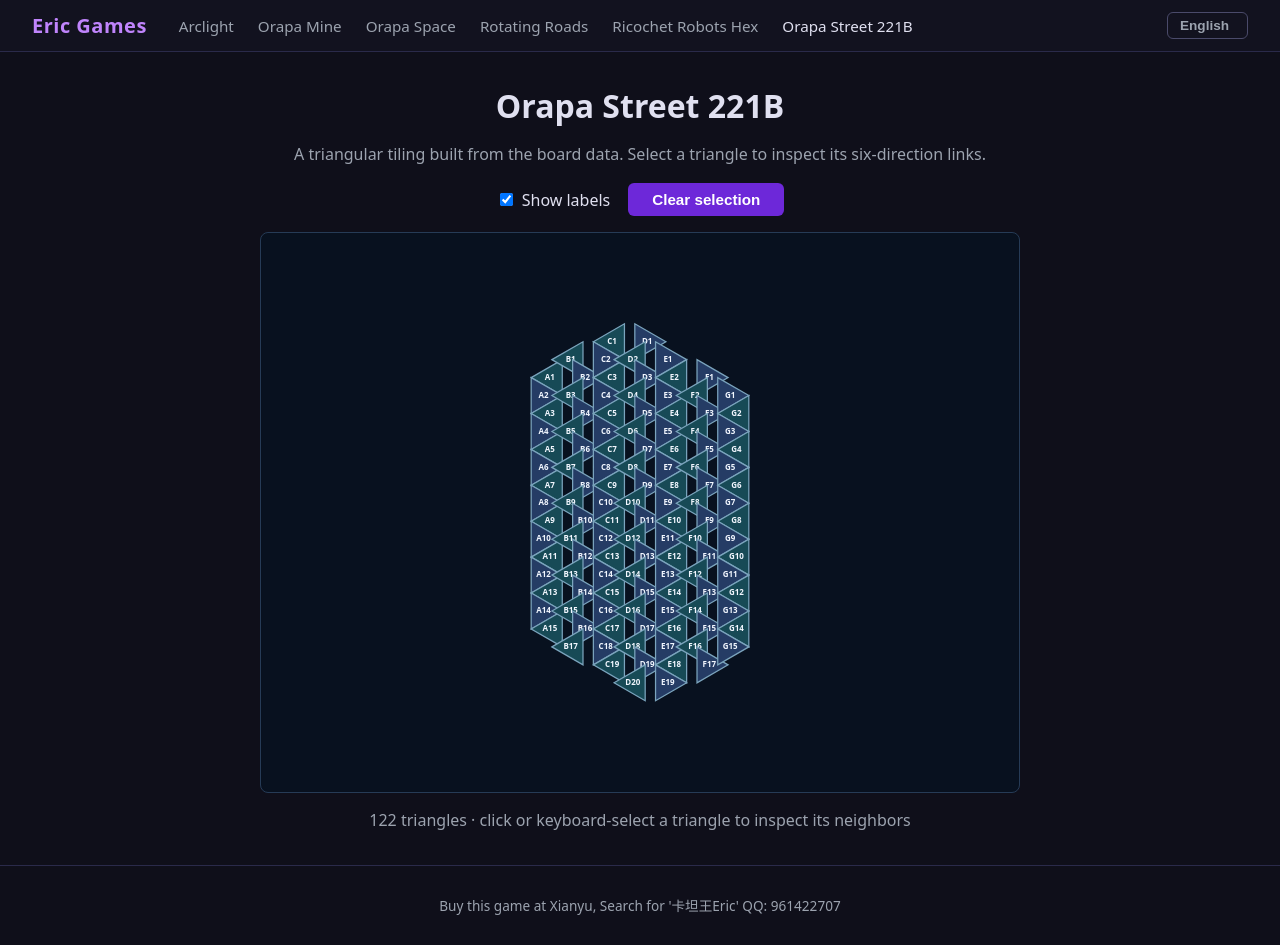
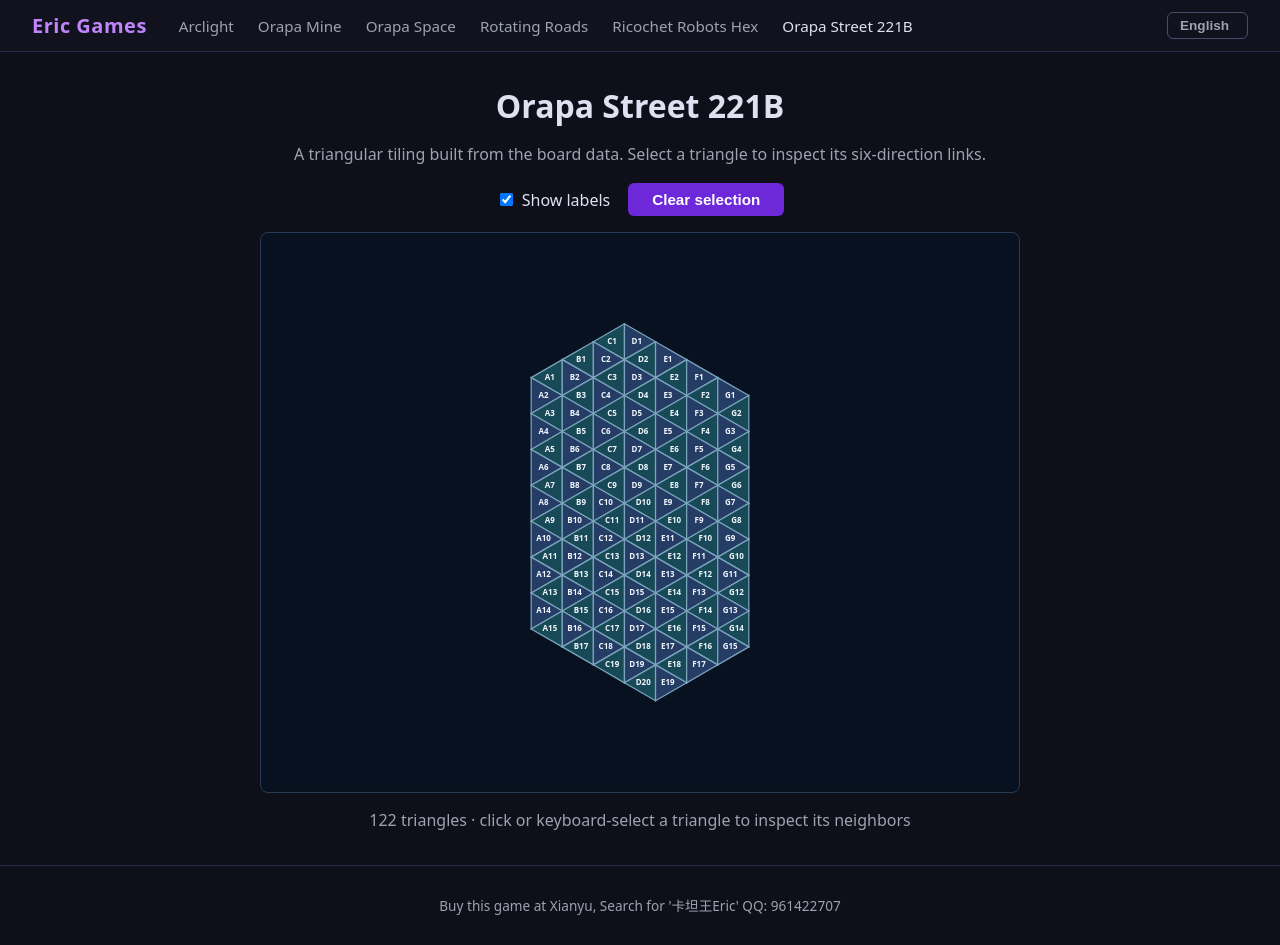
Before and after one commit to EricWebsmith/ericgames, a React (Vite) app: page /#/orapa-street-221b in a window 1280 px wide. Built offline with nearby package versions, Linux system fonts and the light colour scheme.

Commit message:
Position triangles using q/r bounds
Co-authored-by: Copilot <223556219+Copilot@users.noreply.github.com>

```diff
--- a/src/components/OrapaStreet221B.tsx
+++ b/src/components/OrapaStreet221B.tsx
@@ -6,17 +6,20 @@ const BOARD = getBoard();
 const SVG_WIDTH = 760;
 const SVG_HEIGHT = 560;
 const TRIANGLE_SIDE = 36;
-const TRIANGLE_HALF_HEIGHT = (Math.sqrt(3) * TRIANGLE_SIDE) / 2;
+const TRIANGLE_WIDTH = (Math.sqrt(3) * TRIANGLE_SIDE) / 2;
 const ROW_GAP = TRIANGLE_SIDE / 2;
-const Q_STEP = TRIANGLE_SIDE * 1.732 / 2; // TRIANGLE_SIDE * sqrt(3) / 2
-const R_X_STEP = -TRIANGLE_HALF_HEIGHT / 3;
 
 type Point = { x: number; y: number };
+type Bounds = { top: number; bottom: number; left: number; right: number };
 
-function getGridPosition(node: Node): Point {
+function getTriangleBounds(node: Node): Bounds {
+  const left = node.q * TRIANGLE_WIDTH;
+  const top = node.r * ROW_GAP;
   return {
-    x: node.q * Q_STEP + (node.r % 2) * R_X_STEP,
-    y: node.r * ROW_GAP,
+    top,
+    bottom: top + TRIANGLE_SIDE,
+    left,
+    right: left + TRIANGLE_WIDTH,
   };
 }
 
@@ -25,31 +28,41 @@ function getTriangleNodes(board: Board): Node[] {
 }
 
 const TRIANGLE_NODES = getTriangleNodes(BOARD);
-const gridPositions = TRIANGLE_NODES.map(getGridPosition);
-const boardBounds = {
-  left: Math.min(...gridPositions.map(point => point.x)) - (TRIANGLE_HALF_HEIGHT * 2 / 3),
-  right: Math.max(...gridPositions.map(point => point.x)) + (TRIANGLE_HALF_HEIGHT * 2 / 3),
-  top: Math.min(...gridPositions.map(point => point.y)) - TRIANGLE_SIDE / 2,
-  bottom: Math.max(...gridPositions.map(point => point.y)) + TRIANGLE_SIDE / 2,
+const triangleBounds = TRIANGLE_NODES.map(getTriangleBounds);
+const boardBounds: Bounds = {
+  left: Math.min(...triangleBounds.map(bounds => bounds.left)),
+  right: Math.max(...triangleBounds.map(bounds => bounds.right)),
+  top: Math.min(...triangleBounds.map(bounds => bounds.top)),
+  bottom: Math.max(...triangleBounds.map(bounds => bounds.bottom)),
 };
 const BOARD_OFFSET = {
   x: SVG_WIDTH / 2 - (boardBounds.left + boardBounds.right) / 2,
   y: SVG_HEIGHT / 2 - (boardBounds.top + boardBounds.bottom) / 2,
 };
 
-function getTrianglePosition(node: Node): Point {
-  const position = getGridPosition(node);
+function getTriangleViewBounds(node: Node): Bounds {
+  const bounds = getTriangleBounds(node);
   return {
-    x: position.x + BOARD_OFFSET.x,
-    y: position.y + BOARD_OFFSET.y,
+    top: bounds.top + BOARD_OFFSET.y,
+    bottom: bounds.bottom + BOARD_OFFSET.y,
+    left: bounds.left + BOARD_OFFSET.x,
+    right: bounds.right + BOARD_OFFSET.x,
   };
 }
 
-function getTrianglePoints(center: Point, orientation: Node['orientation']): string {
-  const direction = orientation === Orientation.PointyLeft ? -1 : 1;
-  const apexX = center.x + direction * (TRIANGLE_HALF_HEIGHT * 2 / 3);
-  const baseX = center.x - direction * (TRIANGLE_HALF_HEIGHT / 3);
-  return `${apexX},${center.y} ${baseX},${center.y - TRIANGLE_SIDE / 2} ${baseX},${center.y + TRIANGLE_SIDE / 2}`;
+function getTrianglePoints(bounds: Bounds, orientation: Node['orientation']): string {
+  const middleY = (bounds.top + bounds.bottom) / 2;
+  return orientation === Orientation.PointyLeft
+    ? `${bounds.left},${middleY} ${bounds.right},${bounds.top} ${bounds.right},${bounds.bottom}`
+    : `${bounds.right},${middleY} ${bounds.left},${bounds.top} ${bounds.left},${bounds.bottom}`;
+}
+
+function getTriangleLabelPosition(bounds: Bounds, orientation: Node['orientation']): Point {
+  const width = bounds.right - bounds.left;
+  return {
+    x: bounds.left + width * (orientation === Orientation.PointyLeft ? 2 / 3 : 1 / 3),
+    y: (bounds.top + bounds.bottom) / 2,
+  };
 }
 
 export default function OrapaStreet221B() {
@@ -83,7 +96,8 @@ export default function OrapaStreet221B() {
         <rect width={SVG_WIDTH} height={SVG_HEIGHT} fill="#08111f" rx={10} />
 
         {triangleNodes.map(node => {
-          const center = getTrianglePosition(node);
+          const bounds = getTriangleViewBounds(node);
+          const labelPosition = getTriangleLabelPosition(bounds, node.orientation);
           const isSelected = selectedNode === node.name;
           const isNeighbor = selectedNeighbors.has(node.name);
           const fill = isSelected ? '#ffd166' : isNeighbor ? '#547b91' : node.orientation === Orientation.PointyLeft ? '#174a56' : '#253c65';
@@ -104,7 +118,7 @@ export default function OrapaStreet221B() {
               style={{ cursor: 'pointer', outline: 'none' }}
             >
               <polygon
-                points={getTrianglePoints(center, node.orientation)}
+                points={getTrianglePoints(bounds, node.orientation)}
                 fill={fill}
                 stroke={isSelected ? '#fff1be' : isNeighbor ? '#9bd7e8' : '#7ba4bd'}
                 strokeWidth={isSelected ? 2.5 : 1.25}
@@ -113,8 +127,8 @@ export default function OrapaStreet221B() {
               </polygon>
               {showLabels && (
                 <text
-                  x={center.x - (node.orientation === Orientation.PointyLeft ? 2 : -2)}
-                  y={center.y}
+                  x={labelPosition.x - (node.orientation === Orientation.PointyLeft ? 2 : -2)}
+                  y={labelPosition.y}
                   textAnchor="middle"
                   dominantBaseline="middle"
                   fill="#f2f7ff"
```
Also changed, not shown: 1 other file (tests, documents, lock files or other folders).
